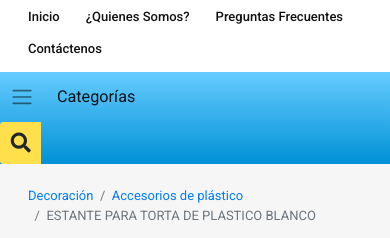
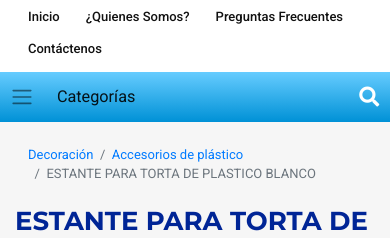
Before and after one commit to duttyapps/galdiaz, a PHP site: page /article.php in a window 390 px wide. Shown: the part 175-413 px from the top of the page. Run offline with PHP 8.4, Linux system fonts and the light colour scheme; some libraries are stand-ins or nearby versions.

Commit message:
search fixed on mobile

```diff
--- a/css/mobile.css
+++ b/css/mobile.css
@@ -86,4 +86,8 @@
     .view-product .view-product-details .view-product--add-cart {
         text-align: center;
     }
+
+    .d-contents {
+        display: contents!important;
+    }
 }
--- a/css/style.css
+++ b/css/style.css
@@ -6,6 +6,24 @@
 html, body {
     font-family: 'Roboto', sans-serif;
     font-size: 13px;
+}
+
+::-webkit-scrollbar {
+    width: 0.5em;
+    height: 0.5em;
+}
+
+::-webkit-scrollbar-thumb {
+    background: slategray;
+    border-radius: 1.5em;
+}
+
+::-webkit-scrollbar-thumb:hover {
+    background-color: whitesmoke;
+}
+
+::-webkit-scrollbar-track {
+    background: #b8c0c8;
 }
 
 #header-gg {
@@ -284,7 +302,8 @@ footer a {
 
 .btn.btn-search {
     font-size: 20px;
-    background-color: #FFDF4C;
+    background-color: transparent;
+    color: white!important;
 }
 
 .dropdown-search {
--- a/header.php
+++ b/header.php
@@ -119,7 +119,7 @@
     <div class="navbar-brand mr-auto d-block d-sm-none text-center p-3">
         Categorías
     </div>
-    <div class="container">
+    <div class="container d-contents">
         <div class="collapse navbar-collapse" id="navbarsCategory">
             <ul class="navbar-nav">
                 <li class="nav-item dropdown">
```
